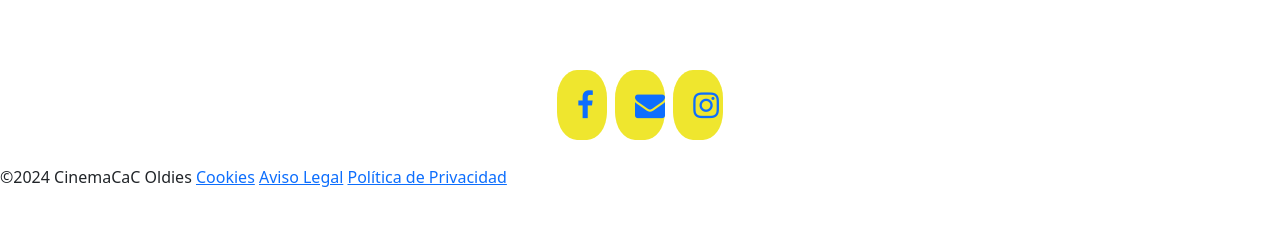
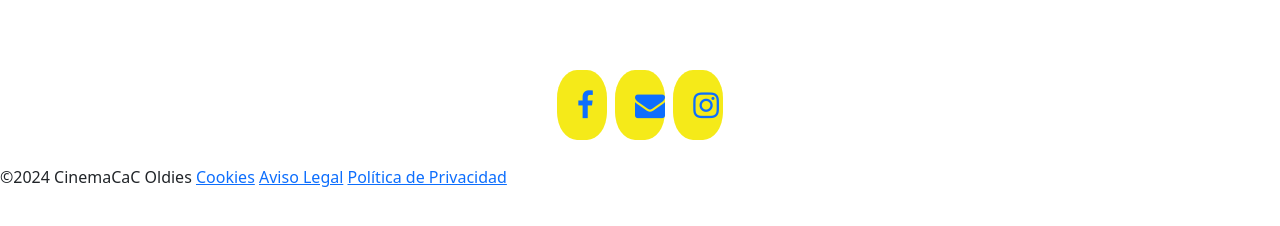
Before and after one commit to cindieblume/cinema-cac, a plain HTML site: page index.html in a window 1280 px wide. Shown: the part 440-666 px from the top of the page. Drawn offline with nearby package versions, Linux system fonts and the light colour scheme.

Commit message:
cambio color de social icons

```diff
--- a/index.html
+++ b/index.html
@@ -55,13 +55,13 @@
         opacity: 0.7;
     }
     footer .fa-facebook {
-        background: #efe62e;
+        background: #f5ea19;
     }
     footer .fa-envelope {
-        background: #efe62e;
+        background:#f5ea19;
     }
     footer .fa-instagram {
-        background: #efe62e;
+        background: #f5ea19;
 
     }
 
```
